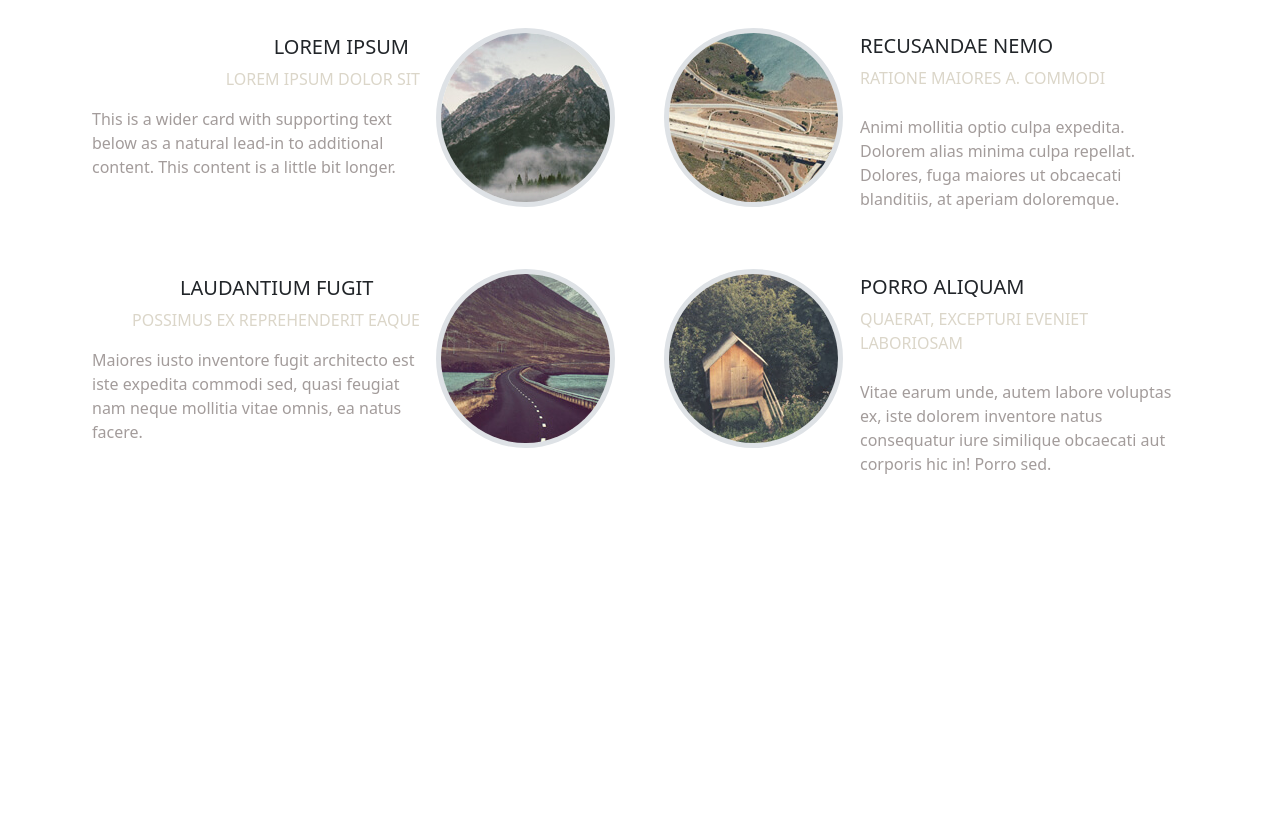
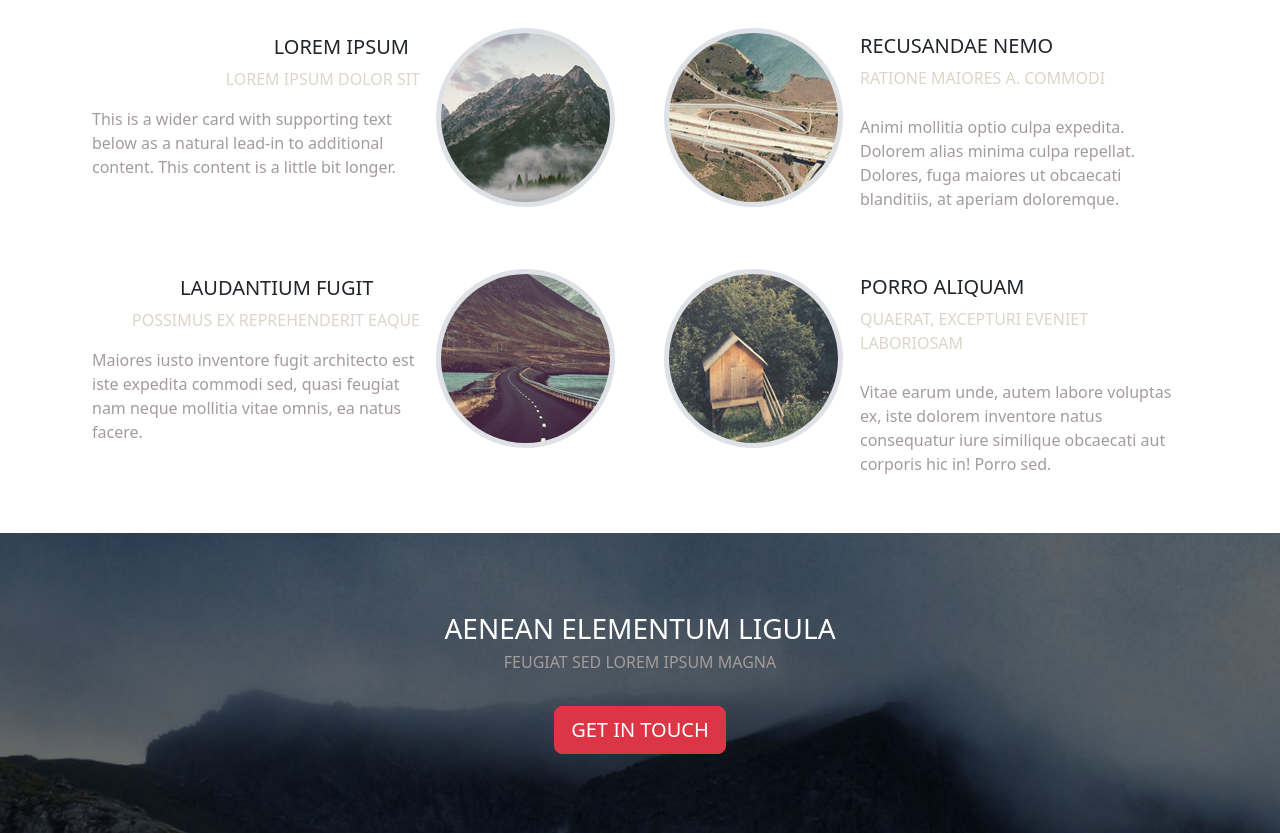
Before and after one commit to mrwnbk/exoSpartial, a website: page index.html in a window 1280 px wide. Shown: the part 1757-2590 px from the top of the page. Before the commit the page ends 2390 px from the top, so only its background shows below. Drawn offline with nearby package versions, Linux system fonts and the light colour scheme.

Commit message:
section 5

```diff
--- a/index.html
+++ b/index.html
@@ -252,6 +252,25 @@
 
 <!-- ///////////////// Section 5 //////////////// -->
 
+    <section class="d-flex justify-content-center align-items-center section5">
+        <div>
+
+            <div>
+                <h3 class="d-flex justify-content-center text-white">AENEAN ELEMENTUM LIGULA</h3>
+            </div>
+
+            <div class="d-flex justify-content-center">
+                <p>FEUGIAT SED LOREM IPSUM MAGNA</p>
+            </div>
+
+            <div class="d-flex justify-content-center mt-3">
+                <button type="button" class="btn btn-danger btn-lg">GET IN TOUCH</button>
+            </div>
+
+        </div>
+
+    </section>
+
 
     <script src="./node_modules/bootstrap/dist/js/bootstrap.js"></script>
 </body>
--- a/src/sass/app.sass
+++ b/src/sass/app.sass
@@ -10,3 +10,4 @@
 @import ./modules/_section2
 @import ./modules/_section3
 @import ./modules/_section4
+@import ./modules/_section5
--- /dev/null
+++ b/src/sass/modules/_section5.sass
@@ -0,0 +1,10 @@
+.section5
+    background-image: url('../images/banner.jpg'), linear-gradient(rgba(0,0,0,0.6),rgba(0,0,0,0.6))
+    width:100%
+    height: 300px
+    padding-top: 0%
+    background-blend-mode: overlay
+    margin-top: -100px
+
+    p
+        margin-top: -20px
```
Also changed, not shown: public/css/app.css, 1 other file.
